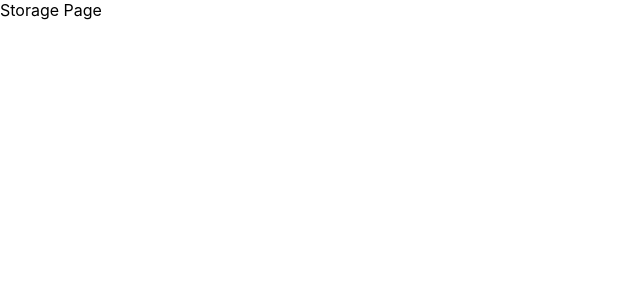
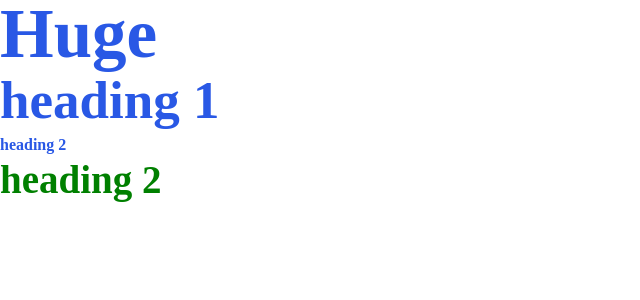
Before and after one commit to TimaBag/tsp, a React (Create React App) app: page /storage in a window 1280 px wide. Shown: the top 300 px of the page, without its empty margins (0-640 px from the left). Built offline with nearby package versions, Linux system fonts and the light colour scheme.

Commit message:
test: create experimental Typography component

```diff
--- /dev/null
+++ b/src/components/atoms/NedoTypography/index.tsx
@@ -0,0 +1,31 @@
+// import { createElement } from 'react';
+import styled from 'styled-components';
+
+import { TypographyProps } from './props';
+import { TextProps } from './types';
+import { getTextProps } from './utils';
+
+const Text = styled.div<TextProps>`
+  font-family: Montserrat;
+  font-style: normal;
+  font-size: ${(props: TextProps) => props.fontSize || '53px'};
+  line-height: ${(props: TextProps) => props.lineHeight || '120%'};
+  font-weight: ${(props: TextProps) => props.fontWeight || 'normal'};
+  color: ${(props: TextProps) => props.color || '#2958E5'};
+`;
+
+export default function Typography(props: TypographyProps): JSX.Element {
+  const { variant, children, color } = props;
+  const textProps = getTextProps(variant);
+  // const Tag = createElement(getTag(variant, tag));
+  return (
+    <Text
+      fontSize={textProps.fontSize}
+      fontWeight={textProps.fontWeight}
+      lineHeight={textProps.lineHeight}
+      color={color}
+    >
+      {children}
+    </Text>
+  );
+}
--- /dev/null
+++ b/src/components/atoms/NedoTypography/props.ts
@@ -0,0 +1,6 @@
+export interface TypographyProps {
+  variant: string;
+  tag?: string;
+  color?: string;
+  children: JSX.Element | string;
+}
--- /dev/null
+++ b/src/components/atoms/NedoTypography/types.ts
@@ -0,0 +1,6 @@
+export interface TextProps {
+  fontWeight?: string;
+  fontSize?: string;
+  lineHeight?: string;
+  color?: string;
+}
--- /dev/null
+++ b/src/components/atoms/NedoTypography/utils.ts
@@ -0,0 +1,62 @@
+import { TextProps } from './types';
+
+export const getTag = (variant: string, tag?: string): string => {
+  if (variant === 'huge' || variant === 'heading-1' || variant === 'subheading-1') return 'h1';
+  if (variant === 'heading-2' || variant === 'subheading-2') return 'h2';
+  if (variant === 'heading-3' || variant === 'subheading-3') return 'h3';
+
+  if (
+    variant === 'text' ||
+    variant === 'text-bold' ||
+    variant === 'text-small' ||
+    variant === 'text-small-bold'
+  )
+    return 'p';
+  if (variant === 'text-micro' || variant === 'text-micro-bold') return 'span';
+  return tag || 'p';
+};
+
+export const getTextProps = (variant: string): TextProps => {
+  const textProps = {
+    fontWeight: 'bold',
+    fontSize: '69px',
+    lineHeight: '100%',
+  };
+  // heading
+  if (variant.includes('sub')) textProps.fontWeight = 'normal';
+  if (variant.includes('1')) {
+    textProps.fontSize = '53px';
+    textProps.lineHeight = '120%';
+  }
+  if (variant.includes('sub')) textProps.fontWeight = 'normal';
+  if (variant.includes('2')) {
+    textProps.fontSize = '39px';
+    textProps.lineHeight = '120%';
+  }
+  if (variant.includes('3')) {
+    textProps.fontSize = '31px';
+    textProps.lineHeight = '38px';
+  }
+  if (variant.includes('4')) {
+    textProps.fontSize = '25px';
+    textProps.lineHeight = '30px';
+  }
+  // body
+  if (variant.includes('text')) {
+    textProps.fontWeight = '500';
+    textProps.fontSize = '18px';
+    textProps.lineHeight = '28px';
+  }
+  if (variant.includes('bold')) {
+    textProps.fontWeight = 'bold';
+  }
+  if (variant.includes('small')) {
+    textProps.fontSize = '16px';
+    textProps.lineHeight = '150%';
+  }
+  if (variant.includes('micro')) {
+    textProps.fontSize = '14px';
+    textProps.lineHeight = '150%';
+  }
+  return textProps;
+};
--- a/src/pages/StoragePage.tsx
+++ b/src/pages/StoragePage.tsx
@@ -1,3 +1,14 @@
+import Typography from 'components/atoms/NedoTypography';
+
 export default function StoragePage(): JSX.Element {
-  return <div>Storage Page</div>;
+  return (
+    <div>
+      <Typography variant="huge">Huge</Typography>
+      <Typography variant="heading-1">heading 1</Typography>
+      <Typography variant="text-small-bold">heading 2</Typography>
+      <Typography color="green" variant="heading-2">
+        heading 2
+      </Typography>
+    </div>
+  );
 }
```
